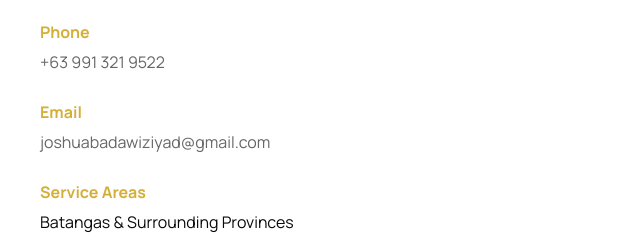
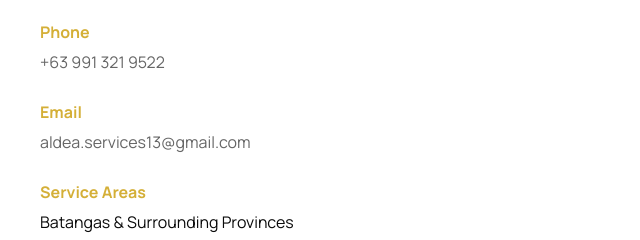
Before and after one commit to aldea-services/aldea.services, a plain HTML site: page index.html in a window 1280 px wide. Shown: the part 3037-3277 px from the top of the page, 0-640 px from the left. Drawn offline with Linux system fonts and the light colour scheme.

Commit message:
changed email address

```diff
--- a/index.html
+++ b/index.html
@@ -552,7 +552,7 @@
                 </div>
                 <div class="contact-item">
                     <strong>Email</strong>
-                    <a href="mailto: joshuabadawiziyad@gmail.com">joshuabadawiziyad@gmail.com</a>
+                    <a href="mailto: aldea.services13@gmail.com">aldea.services13@gmail.com</a>
                 </div>
                 <div class="contact-item">
                     <strong>Service Areas</strong>
```
